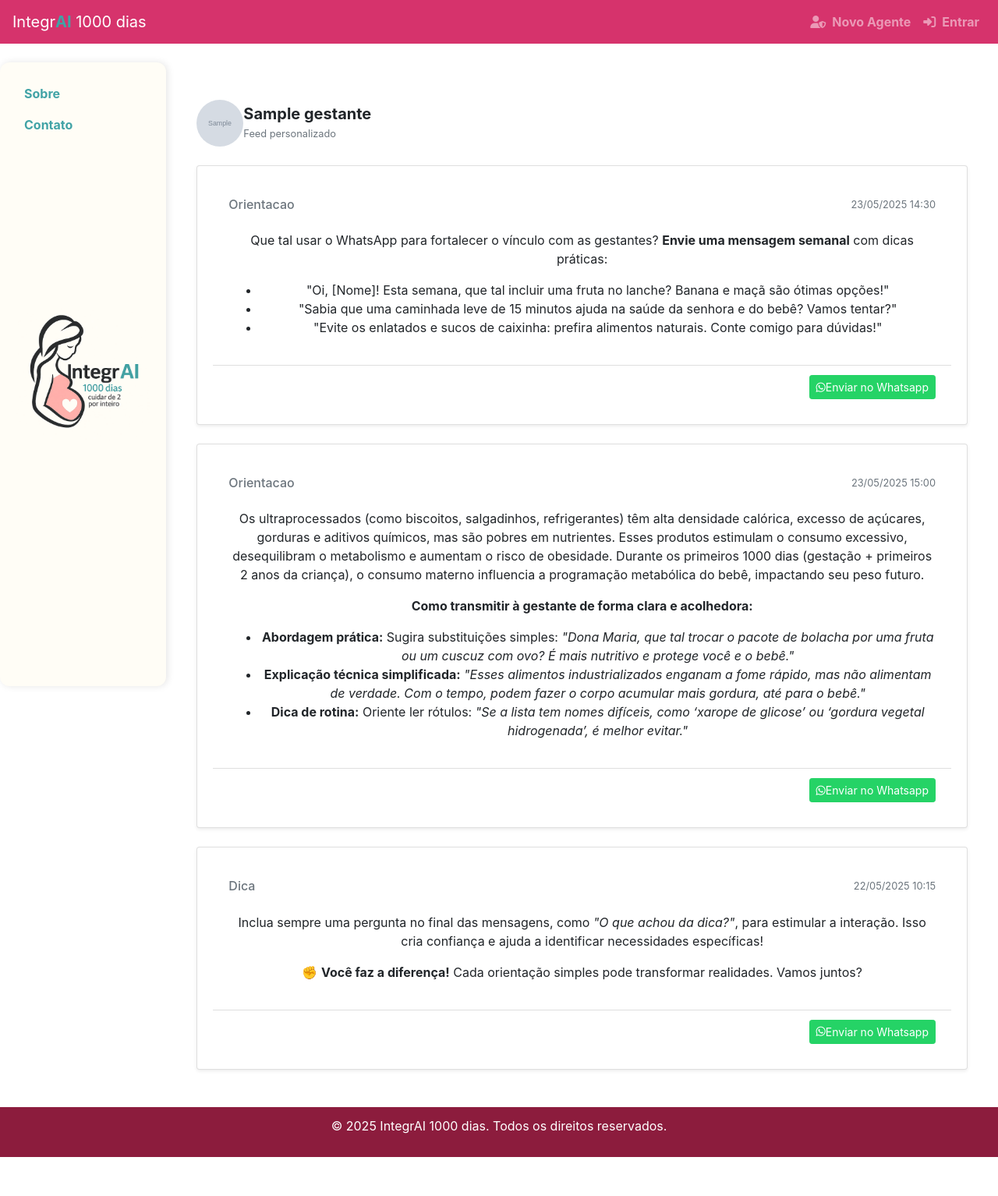
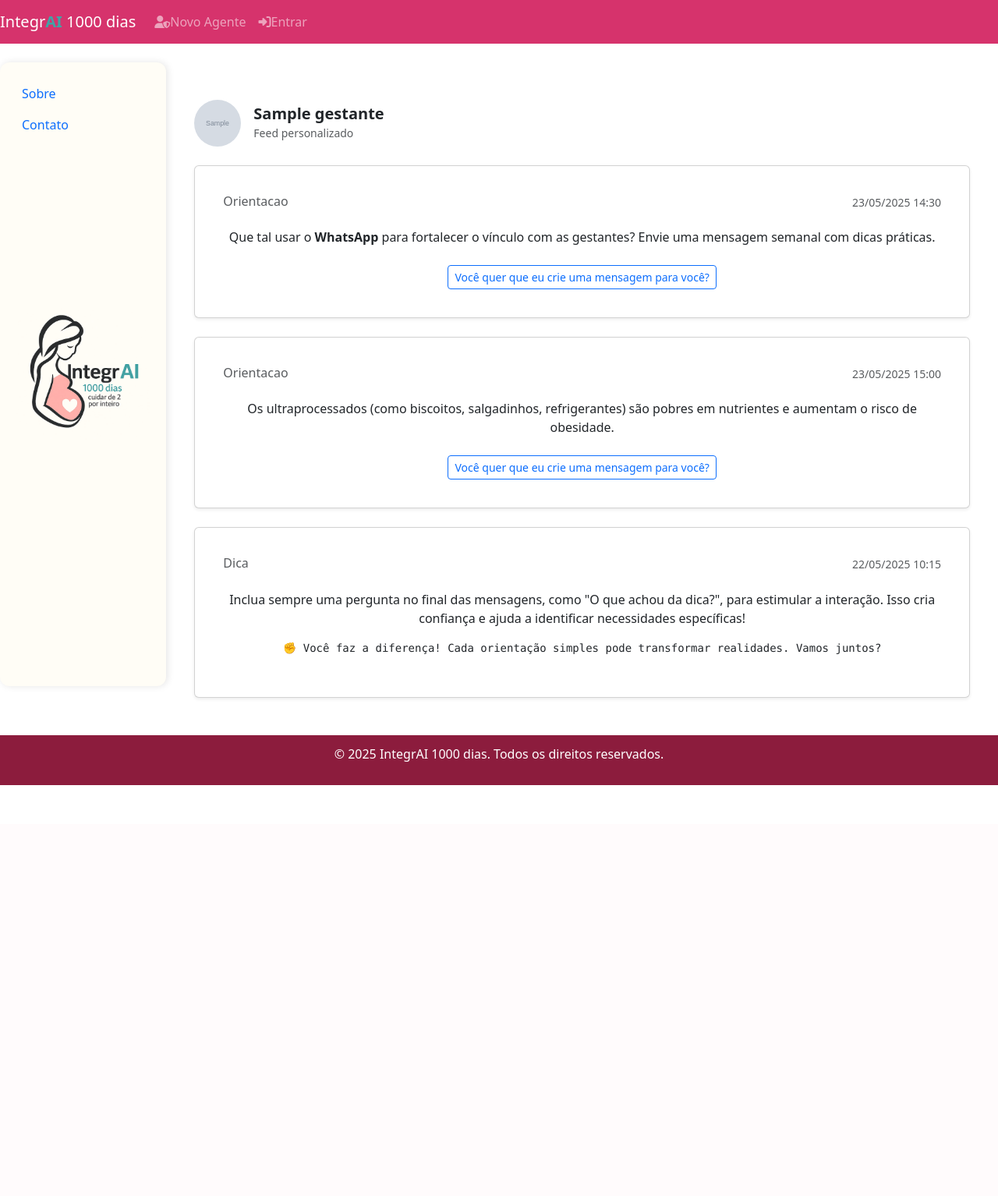
Before and after one commit to profsergiocosta/integrAI, a Django app: page /gestante/1/feed/ in a window 1280 px wide. Shown: the whole page at 78% size. After the commit the page ends 1007 px from the top, so only its background shows below. Run offline with Django 5.2, Linux system fonts and the light colour scheme; tables that the repository leaves empty hold one stand-in row (values such as "Sample post"); grey boxes marked "Sample" are stand-in pictures; some libraries are stand-ins or nearby versions.

```diff
--- a/django_app/apps/gestantes/views.py
+++ b/django_app/apps/gestantes/views.py
@@ -12,6 +12,7 @@ from apps.gestantes.forms import GestanteForms, AvaliacaoForm
 from django.db.models import OuterRef, Subquery, DateField
 from django.utils.text import slugify
 
+import random
 
 def index(request):
 
@@ -334,39 +335,66 @@ def feed_gestante(request, id):
             "gestante": gestante,
             "data": datetime(2025, 5, 23, 14, 30),
             "tipo": "orientacao",
-            "conteudo": """Que tal usar o WhatsApp para fortalecer o vínculo com as gestantes?
-**Envie uma mensagem semanal** com dicas práticas:
-
-- "Oi, [Nome]! Esta semana, que tal incluir uma fruta no lanche? Banana e maçã são ótimas opções!"
-- "Sabia que uma caminhada leve de 15 minutos ajuda na saúde da senhora e do bebê? Vamos tentar?"
-- "Evite os enlatados e sucos de caixinha: prefira alimentos naturais. Conte comigo para dúvidas!"
-"""
+            "conteudo": """Que tal usar o **WhatsApp** para fortalecer o vínculo com as gestantes?
+    Envie uma mensagem semanal com dicas práticas.""",
+            "mensagens_whatsapp": [
+                {
+                    "titulo": "Dica de alimentação",
+                    "conteudo": "Oi, [Nome]! Esta semana, que tal incluir uma fruta no lanche? Banana e maçã são ótimas opções!"
+                },
+                {
+                    "titulo": "Dica de atividade física",
+                    "conteudo": "Oi, [Nome]! Sabia que uma caminhada leve de 15 minutos ajuda na saúde da senhora e do bebê? Vamos tentar?"
+                },
+                {
+                    "titulo": "Dica sobre alimentação natural",
+                    "conteudo": "Ola, [Nome]! Evite os enlatados e sucos de caixinha: prefira alimentos naturais. Conte comigo para dúvidas!"
+                }
+            ]
         },
         {
             "gestante": gestante,
             "data": datetime(2025, 5, 23, 15, 00),
             "tipo": "orientacao",
-            "conteudo": """Os ultraprocessados (como biscoitos, salgadinhos, refrigerantes) têm alta densidade calórica, excesso de açúcares, gorduras e aditivos químicos, mas são pobres em nutrientes. Esses produtos estimulam o consumo excessivo, desequilibram o metabolismo e aumentam o risco de obesidade. Durante os primeiros 1000 dias (gestação + primeiros 2 anos da criança), o consumo materno influencia a programação metabólica do bebê, impactando seu peso futuro.
-
-**Como transmitir à gestante de forma clara e acolhedora:**
-
-- **Abordagem prática:** Sugira substituições simples: *"Dona Maria, que tal trocar o pacote de bolacha por uma fruta ou um cuscuz com ovo? É mais nutritivo e protege você e o bebê."*
-- **Explicação técnica simplificada:** *"Esses alimentos industrializados enganam a fome rápido, mas não alimentam de verdade. Com o tempo, podem fazer o corpo acumular mais gordura, até para o bebê."*
-- **Dica de rotina:** Oriente ler rótulos: *"Se a lista tem nomes difíceis, como ‘xarope de glicose’ ou ‘gordura vegetal hidrogenada’, é melhor evitar."*
-"""
+            "conteudo": """Os ultraprocessados (como biscoitos, salgadinhos, refrigerantes) são pobres em nutrientes e aumentam o risco de obesidade.""",
+            "mensagens_whatsapp": [
+                {
+                    "titulo": "Substituição prática",
+                    "conteudo": "Dona Maria, que tal trocar o pacote de bolacha por uma fruta ou um cuscuz com ovo? É mais nutritivo e protege você e o bebê."
+                },
+                {
+                    "titulo": "Explicação simplificada",
+                    "conteudo": "Esses alimentos industrializados enganam a fome rápido, mas não alimentam de verdade. Com o tempo, podem fazer o corpo acumular mais gordura, até para o bebê."
+                },
+                {
+                    "titulo": "Dica de rotina",
+                    "conteudo": "Se a lista de ingredientes tem nomes difíceis, como ‘xarope de glicose’ ou ‘gordura vegetal hidrogenada’, é melhor evitar."
+                }
+            ]
         },
         {
             "gestante": gestante,
             "data": datetime(2025, 5, 22, 10, 15),
             "tipo": "dica",
-            "conteudo": """Inclua sempre uma pergunta no final das mensagens, como *"O que achou da dica?"*, para estimular a interação. Isso cria confiança e ajuda a identificar necessidades específicas!
+            "conteudo": """Inclua sempre uma pergunta no final das mensagens, como "O que achou da dica?", para estimular a interação. Isso cria confiança e ajuda a identificar necessidades específicas!
 
-✊ **Você faz a diferença!** Cada orientação simples pode transformar realidades. Vamos juntos?"""
-        },
+    ✊ Você faz a diferença! Cada orientação simples pode transformar realidades. Vamos juntos?"""
+        }
     ]
+
+
+    #for item in feed:
+     #   item["conteudo"] = markdown.markdown(item["conteudo"])
+
+
 
     for item in feed:
         item["conteudo"] = markdown.markdown(item["conteudo"])
+        if item["tipo"] == "orientacao" and item.get("mensagens_whatsapp"):
+            mensagem_random = random.choice(item["mensagens_whatsapp"])
+            conteudo = mensagem_random["conteudo"]
+            conteudo = conteudo.replace("[Nome]", gestante.nome)
+            item["mensagem_padrao"] = conteudo
 
     return render(request, 'gestantes/feed.html', {
         'gestante': gestante,
--- a/django_app/templates/base.html
+++ b/django_app/templates/base.html
@@ -8,7 +8,8 @@
     <meta name="viewport" content="width=device-width, initial-scale=1.0">
 
     <link rel="stylesheet" href="{% static '/styles/style.css' %}">
-    <link href="https://stackpath.bootstrapcdn.com/bootstrap/4.5.2/css/bootstrap.min.css" rel="stylesheet">
+    <link href="https://cdn.jsdelivr.net/npm/bootstrap@5.3.3/dist/css/bootstrap.min.css" rel="stylesheet">
+
     <!-- Font Awesome 6 (via CDN) -->
     <link rel="stylesheet" href="https://cdnjs.cloudflare.com/ajax/libs/font-awesome/6.5.0/css/all.min.css" integrity="sha512-yQtkbz74y4FUR6KDLXGpKmhQZh+R0V44CMWvj3JZ3NrfuTtMTZIsVJ9M0Fz7KlEIb3WyIRLrjBE6aa12m19a9g==" crossorigin="anonymous" referrerpolicy="no-referrer" />
 
@@ -57,6 +58,8 @@
 
     <script src="https://code.jquery.com/jquery-3.5.1.slim.min.js"></script>
     <script src="https://cdn.jsdelivr.net/npm/@popperjs/core@2.9.3/dist/umd/popper.min.js"></script>
-    <script src="https://stackpath.bootstrapcdn.com/bootstrap/4.5.2/js/bootstrap.min.js"></script>
+    <script src="https://cdn.jsdelivr.net/npm/bootstrap@5.3.3/dist/js/bootstrap.bundle.min.js"></script>
+
+    <script src="https://code.jquery.com/jquery-3.6.0.min.js"></script>
 </body>
 </html>
--- a/django_app/templates/gestantes/feed.html
+++ b/django_app/templates/gestantes/feed.html
@@ -24,35 +24,49 @@
                 <h6 class="text-muted">{{ item.tipo|title }}</h6>
                 <small class="text-muted">{{ item.data|date:"d/m/Y H:i" }}</small>
             </div>
+
+            <!-- Conteúdo da orientação sempre exibido -->
             <p class="card-text mt-2">{{ item.conteudo|safe }}</p>
+
+            {% if item.tipo == "orientacao" %}
+                <button class="btn btn-outline-primary btn-sm mt-2" type="button"
+                        data-bs-toggle="collapse" data-bs-target="#gerarMsg{{ forloop.counter }}"
+                        aria-expanded="false" aria-controls="gerarMsg{{ forloop.counter }}">
+                    Você quer que eu crie uma mensagem para você?
+                </button>
+
+                <div class="collapse mt-2" id="gerarMsg{{ forloop.counter }}">
+                    <label for="textareaMsg{{ forloop.counter }}" class="form-label">Mensagem sugerida:</label>
+                    <textarea class="form-control mb-2" rows="3" id="textareaMsg{{ forloop.counter }}">{{ item.mensagem_padrao }}</textarea>
+
+                    {% with tel=gestante.telefone|default_if_none:''|cut:' '|cut:'-'|cut:'('|cut:')' %}
+                        <a href="#"
+                           class="btn btn-success btn-sm"
+                           style="background-color: #25D366; border-color: #25D366;"
+                           onclick="enviarWhatsApp('{{ tel }}', 'textareaMsg{{ forloop.counter }}')">
+                            <i class="fab fa-whatsapp me-1"></i> Enviar no WhatsApp
+                        </a>
+                    {% endwith %}
                 </div>
-            <div class="card-footer bg-white d-flex justify-content-end">
-                {% with mensagem_padrao=item.conteudo|striptags|truncatechars:120 %}
-                {% if gestante.telefone %}
-                    <a href="https://wa.me/55{{ gestante.telefone|default_if_none:''|cut:' '|cut:'-'|cut:'('|cut:')' }}?text={{ mensagem_padrao|urlencode }}"
-                       target="_blank"
-                       class="btn btn-success btn-sm d-inline-flex align-items-center"
-                       style="background-color: #25D366; border-color: #25D366;">
-                        <i class="fab fa-whatsapp me-1"></i> Enviar no Whatsapp
-                    </a>
-                {% else %}
-                    <a href="https://wa.me/?text={{ mensagem_padrao|urlencode }}"
-                       target="_blank"
-                       class="btn btn-success btn-sm d-inline-flex align-items-center"
-                       style="background-color: #25D366; border-color: #25D366;">
-                        <i class="fab fa-whatsapp me-1"></i> Enviar no Whatsapp
-                    </a>
             {% endif %}
-            {% endwith %}
+        </div>
+    </div>
+{% endfor %}
 
 
-            </div>
-        </div>
-    {% empty %}
-        <div class="alert alert-info">
-            Nenhuma publicação no feed ainda.
-        </div>
-    {% endfor %}
+
+<script>
+    function enviarWhatsApp(telefone, textareaId) {
+        const texto = encodeURIComponent(document.getElementById(textareaId).value);
+        let url = 'https://wa.me/';
+        if (telefone) {
+            url += '55' + telefone + '?text=' + texto;
+        } else {
+            url += '?text=' + texto;
+        }
+        window.open(url, '_blank');
+    }
+    </script>
 
 </div>
 
```
Also changed, not shown: django_app/templates/avaliacao/detalhes_risco.html (+9 -5 lines), django_app/templates/gestantes/feed _2.html (added, +59 -0 lines), django_app/templates/gestantes/gestante.html (+11 -5 lines). Lines whose indentation alone changed are shown as unchanged.
